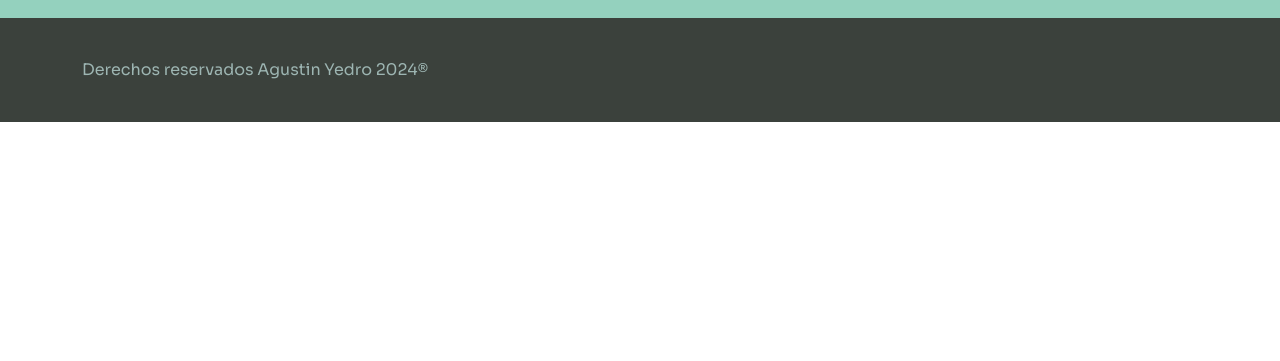
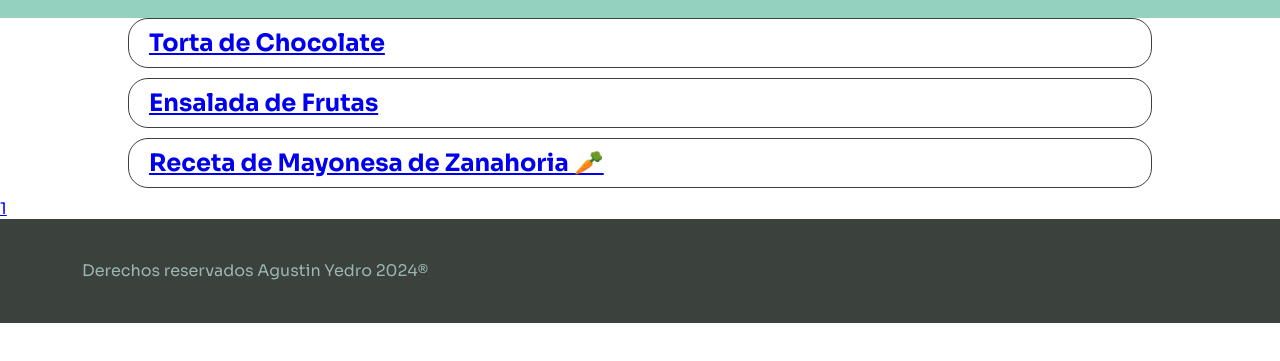
Before and after one commit to agustinyedro/recetas, a plain HTML site: page index.html in a window 1280 px wide. Shown: the part 151-512 px from the top of the page. Drawn offline with Linux system fonts and the light colour scheme.

Commit message:
primerCommit

```diff
--- a/index.html
+++ b/index.html
@@ -23,10 +23,12 @@
       <h1 id="title">Recetas de Agus</h1>
     </header>
 
-    <div class="recetas"></div>
-
+    <div id="recetas-container"></div>
+    <div id="pagination-container"></div>
     <footer id="footer">
       <p>Derechos reservados Agustin Yedro 2024®</p>
     </footer>
+    <script src="recetas.json"></script>
+    <script src="script.js"></script>
   </body>
 </html>
--- /dev/null
+++ b/recetas.json
@@ -0,0 +1,104 @@
+{
+    "recetas": [
+      {
+        "nombre": "Torta de Chocolate",
+        "ingredientes": [
+          "200g de chocolate",
+          "150g de mantequilla",
+          "200g de azúcar",
+          "4 huevos",
+          "150g de harina"
+        ],
+        "pasos": [
+          {
+            "numero": 1,
+            "descripcion": "Precalienta el horno a 180°C."
+          },
+          {
+            "numero": 2,
+            "descripcion": "Derrite el chocolate y la mantequilla juntos."
+          },
+          {
+            "numero": 3,
+            "descripcion": "Añade el azúcar y mezcla bien."
+          },
+          {
+            "numero": 4,
+            "descripcion": "Incorpora los huevos uno por uno."
+          },
+          {
+            "numero": 5,
+            "descripcion": "Tamiza la harina y agrégala a la mezcla."
+          },
+          {
+            "numero": 6,
+            "descripcion": "Vierte la mezcla en un molde y hornea por 30 minutos."
+          }
+        ],
+        "imagenes": [
+          "paso2.jpg",
+          "paso4.jpg",
+          "paso6.jpg"
+        ]
+      },
+      {
+        "nombre": "Ensalada de Frutas",
+        "ingredientes": [
+          "Manzanas",
+          "Plátanos",
+          "Uvas",
+          "Kiwi",
+          "Miel"
+        ],
+        "pasos": [
+          {
+            "numero": 1,
+            "descripcion": "Lava y pela las frutas."
+          },
+          {
+            "numero": 2,
+            "descripcion": "Corta las frutas en trozos."
+          },
+          {
+            "numero": 3,
+            "descripcion": "Mezcla todas las frutas en un tazón."
+          },
+          {
+            "numero": 4,
+            "descripcion": "Añade miel al gusto y mezcla bien."
+          }
+        ],
+        "imagenes": [
+          "paso2_ensalada.jpg",
+          "paso4_ensalada.jpg"
+        ]
+      },
+      {
+        "nombre":"Receta de Mayonesa de Zanahoria 🥕",
+        "ingredientes":[
+            "½ kilogramo de zanahorias",
+            "½ limón (el jugo)",
+            "1 diente de ajo picado",
+            "Aceite de oliva o girasol",
+            "1 pizca de sal"
+        ],
+        "pasos": [
+            {
+              "numero": 1,
+              "descripcion": "Pela las zanahorias, trocéalas y cocínalas en una olla con agua hirviendo. Cuando estén tiernas, escúrrelas y deja que se enfríen para seguir con la receta de mayonesa de zanahoria vegana. Truco: También puedes cocinar las zanahorias al vapor.",
+              "imagen": "./img/sarten.png"
+            },
+            {
+              "numero": 2,
+              "descripcion": "Una vez frías, tritura las zanahorias con el diente de ajo pelado, el jugo del limón y la sal. Después, añade aceite en forma de hilo sin dejar de batir hasta alcanzar la textura de una mayonesa. Con unas tres o cuatro cucharadas soperas será suficiente, pero también depende del gusto de cada uno.",
+              "imagen":"./img/licuadora.png"
+            },
+            {
+              "numero": 3,
+              "descripcion": "¡Y listo! Sirve la preparación con crudités, con carne vegetal, con verduras al horno, patatas..., ¡lo que quieras! Ahora que sabes cómo hacer mayonesa de zanahoria vegana, atrévete a prepararla y dinos qué te ha parecido el resultado.",
+              "imagen": "./img/mayoZanahoriaImg.png"
+            }
+          ]
+      }
+    ]
+  }
--- /dev/null
+++ b/script.js
@@ -0,0 +1,56 @@
+// ...
+
+// Supongamos que 'rutaDelJson' es la ubicación del archivo JSON
+const rutaDelJson = 'recetas.json';
+const recetasPorPagina = 10;  // Número de recetas por página
+let paginaActual = 1;
+
+// ...
+
+function mostrarRecetas(recetas) {
+  const recetasContainer = document.getElementById('recetas-container');
+  const paginationContainer = document.getElementById('pagination-container');
+
+  // Calcular el índice de inicio y fin para las recetas en la página actual
+  const inicio = (paginaActual - 1) * recetasPorPagina;
+  const fin = inicio + recetasPorPagina;
+
+  // Obtener las recetas para la página actual
+  const recetasPagina = recetas.slice(inicio, fin);
+
+  // Limpiar el contenedor de recetas y paginación
+  recetasContainer.innerHTML = '';
+  paginationContainer.innerHTML = '';
+
+  // Crear un enlace para cada receta en la página actual
+  recetasPagina.forEach(function (receta) {
+    const enlaceReceta = document.createElement('a');
+    enlaceReceta.classList.add('receta-link');
+    enlaceReceta.href = 'receta.html?nombre=' + encodeURIComponent(receta.nombre);
+    enlaceReceta.innerHTML = '<div class="receta"><h2>' + receta.nombre + '</h2></div>';
+    recetasContainer.appendChild(enlaceReceta);
+  });
+
+  // Crear enlaces de paginación
+  const totalPaginas = Math.ceil(recetas.length / recetasPorPagina);
+  for (let i = 1; i <= totalPaginas; i++) {
+    const enlacePagina = document.createElement('a');
+    enlacePagina.href = '#';
+    enlacePagina.textContent = i;
+    enlacePagina.addEventListener('click', function () {
+      paginaActual = i;
+      mostrarRecetas(recetas);
+    });
+    paginationContainer.appendChild(enlacePagina);
+  }
+}
+
+// ...
+
+// Cargar el JSON y mostrar las recetas
+fetch(rutaDelJson)
+  .then(response => response.json())
+  .then(data => {
+    mostrarRecetas(data.recetas);
+  })
+  .catch(error => console.error('Error al cargar el JSON:', error));
--- a/style.css
+++ b/style.css
@@ -94,6 +94,18 @@ p{
     padding-right: 5px;
     line-height: 0;
 }
+.receta{
+    width: 80%;
+    height: 50px;
+    border: 1px solid var(--black-olive);
+    border-radius: 20px;
+    margin: 0 auto;
+    display: flex;
+    align-items: center;
+    justify-content: space-between;
+    padding: 0 20px;
+    margin-bottom: 10px;
+}
 
 
 
```
Also changed, not shown: pages/recetas.html (+126 -16 lines), receta.html (added, +29 -0 lines), scriptReseta.js (added, +68 -0 lines).
